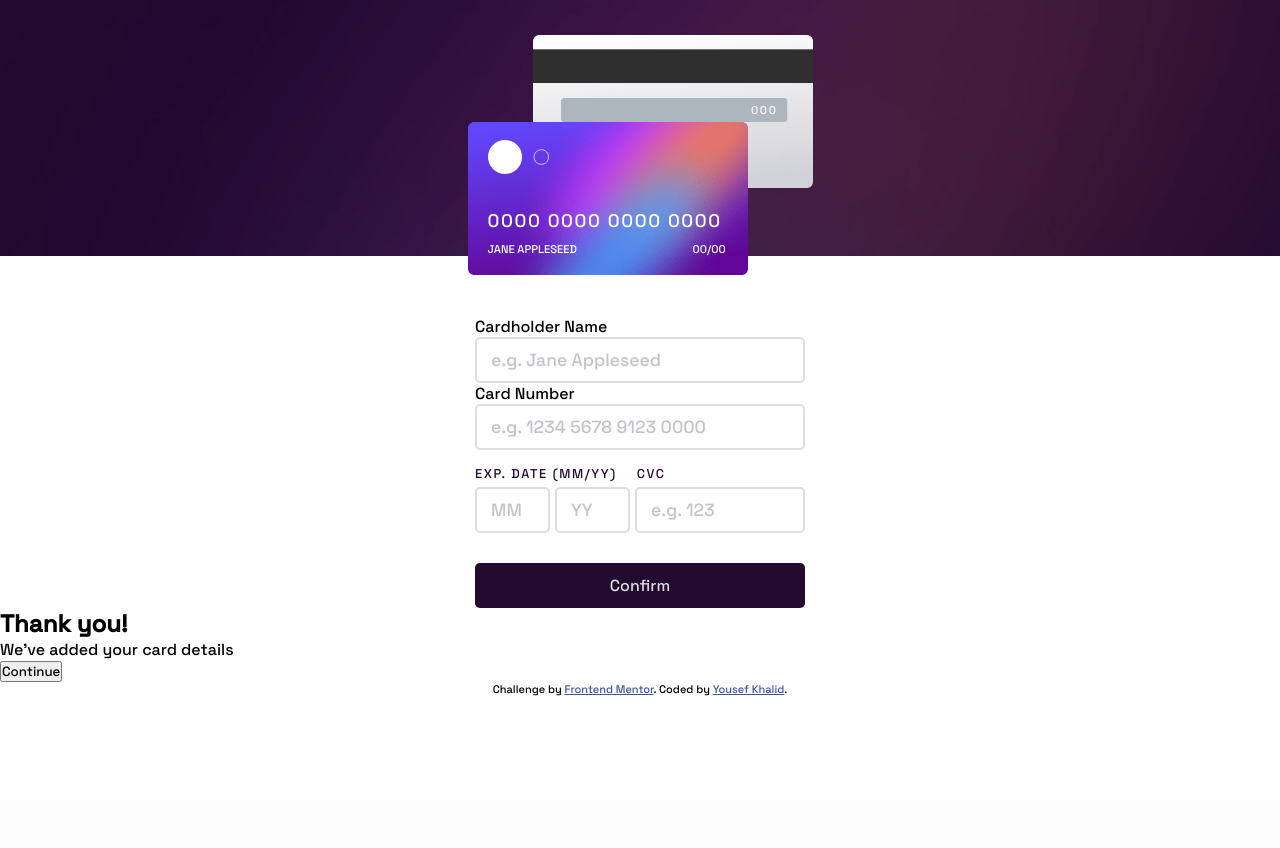
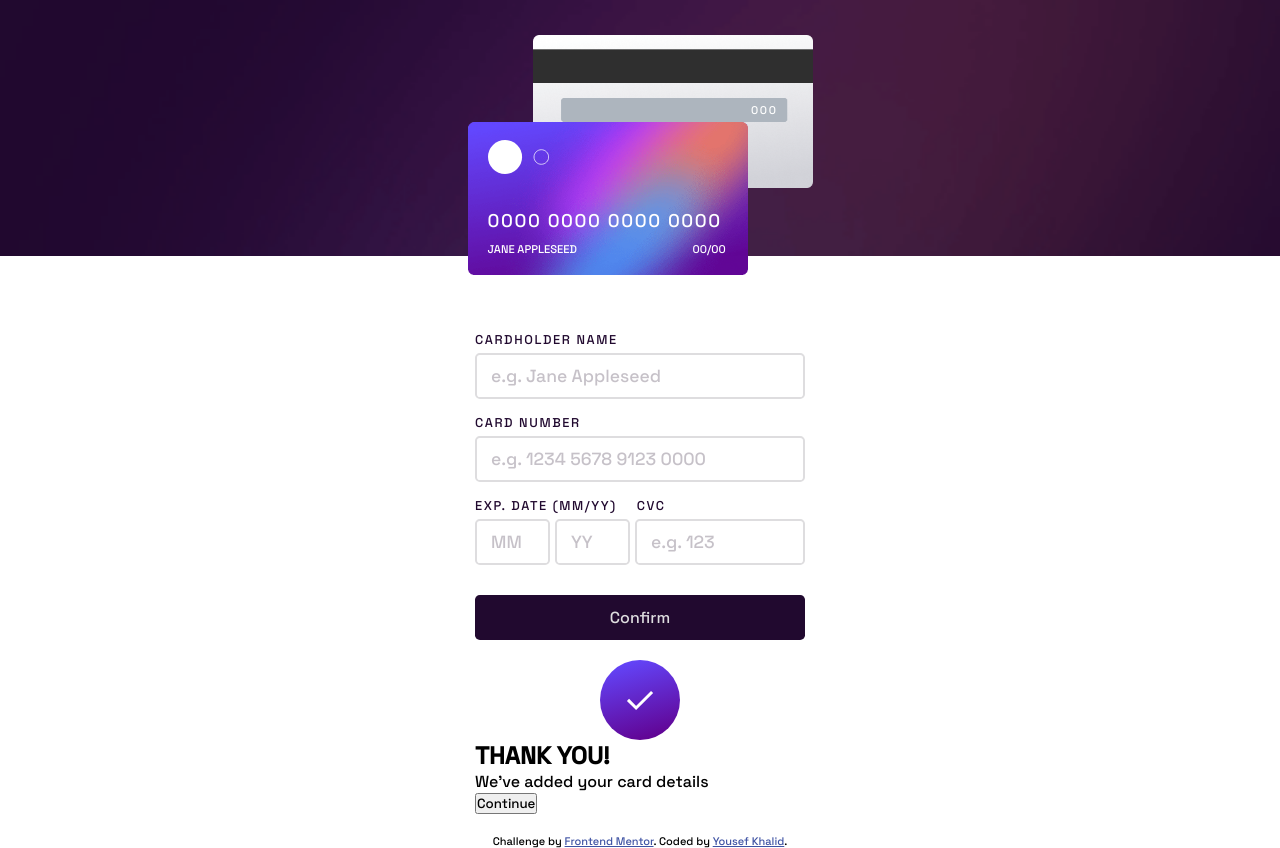
Before and after one commit to YousefKhalid-iq/interactive-card-details-form-main, a PHP site: page / in a window 1280 px wide. Before the commit the page ends 696 px from the top, so only its background shows below. Run offline with PHP 8.4, Linux system fonts and the light colour scheme.

Commit message:
turning html into php

```diff
--- a/css/style.css
+++ b/css/style.css
@@ -90,13 +90,6 @@ body {
 .form__cont form .date__cvc__text__cont, .form__cont form .exp__date__cvc__cont {
   display: flex;
 }
-.form__cont form .date__cvc__text__cont form label, .form__cont form .date__cvc__text__cont .date__label, .form__cont form .date__cvc__text__cont .cvc__label, .form__cont form .exp__date__cvc__cont form label, .form__cont form .exp__date__cvc__cont .date__label, .form__cont form .exp__date__cvc__cont .cvc__label {
-  text-transform: uppercase;
-  color: hsl(278deg, 68%, 11%);
-  font-size: 0.8rem;
-  letter-spacing: 0.1rem;
-  padding: 15px 0 5px 0;
-}
 .form__cont form .date__cvc__text__cont .cvc__label, .form__cont form .exp__date__cvc__cont .cvc__label {
   margin-left: 20px;
 }
@@ -152,6 +145,26 @@ body {
   color: hsl(279deg, 6%, 55%);
   opacity: 0.5;
 }
+.form__cont form label, .form__cont .date__label, .form__cont .cvc__label {
+  text-transform: uppercase;
+  color: hsl(278deg, 68%, 11%);
+  font-size: 0.8rem;
+  letter-spacing: 0.1rem;
+  padding: 15px 0 5px 0;
+}
+
+.btn__active__cont {
+  display: block;
+  margin: 20px auto;
+  width: 330px;
+}
+.btn__active__cont .complete-img {
+  display: block;
+  margin: 0 auto;
+}
+.btn__active__cont h2 {
+  text-transform: uppercase;
+}
 
 .attribution {
   font-size: 11px;
--- a/css/style.scss
+++ b/css/style.scss
@@ -116,14 +116,6 @@ body {
     .date__cvc__text__cont, .exp__date__cvc__cont {
       display: flex;
 
-      form label, .date__label, .cvc__label {
-        text-transform: uppercase;
-        color: $very_dark_violet;
-        font-size: 0.8rem;
-        letter-spacing: 0.1rem;
-        padding: 15px 0 5px 0;
-      }
-
       .cvc__label {
         margin-left: 20px;
       }
@@ -153,6 +145,7 @@ body {
       visibility: hidden;
     }
   }
+
   form input {
     border: 2px solid $light_grayish_violet;
     width: 330px;
@@ -177,7 +170,31 @@ body {
     color: $dark_grayish_violet;
     opacity: 0.5;
   }
+
+  form label, .date__label, .cvc__label {
+    text-transform: uppercase;
+    color: $very_dark_violet;
+    font-size: 0.8rem;
+    letter-spacing: 0.1rem;
+    padding: 15px 0 5px 0;
+  }
 }
+
+.btn__active__cont {
+  display: block;
+  margin: 20px auto;
+  width: 330px;
+
+  .complete-img {
+    display: block;
+    margin: 0 auto;
+  }
+
+  h2 {
+    text-transform: uppercase;
+  }
+}
+
 
 
 .attribution {
--- a/index.html
+++ b/index.php
@@ -53,6 +53,7 @@
   </div>
   <!-- Completed state start -->
   <div class="btn__active__cont">
+    <img src="images/icon-complete.svg" class="complete-img" alt="" role="presentation">
     <h2>Thank you!</h2>
     <p>We've added your card details</p>
     <button>Continue</button>
```
Also changed, not shown: js/main.js (line endings or trailing spaces), 1 other file.
